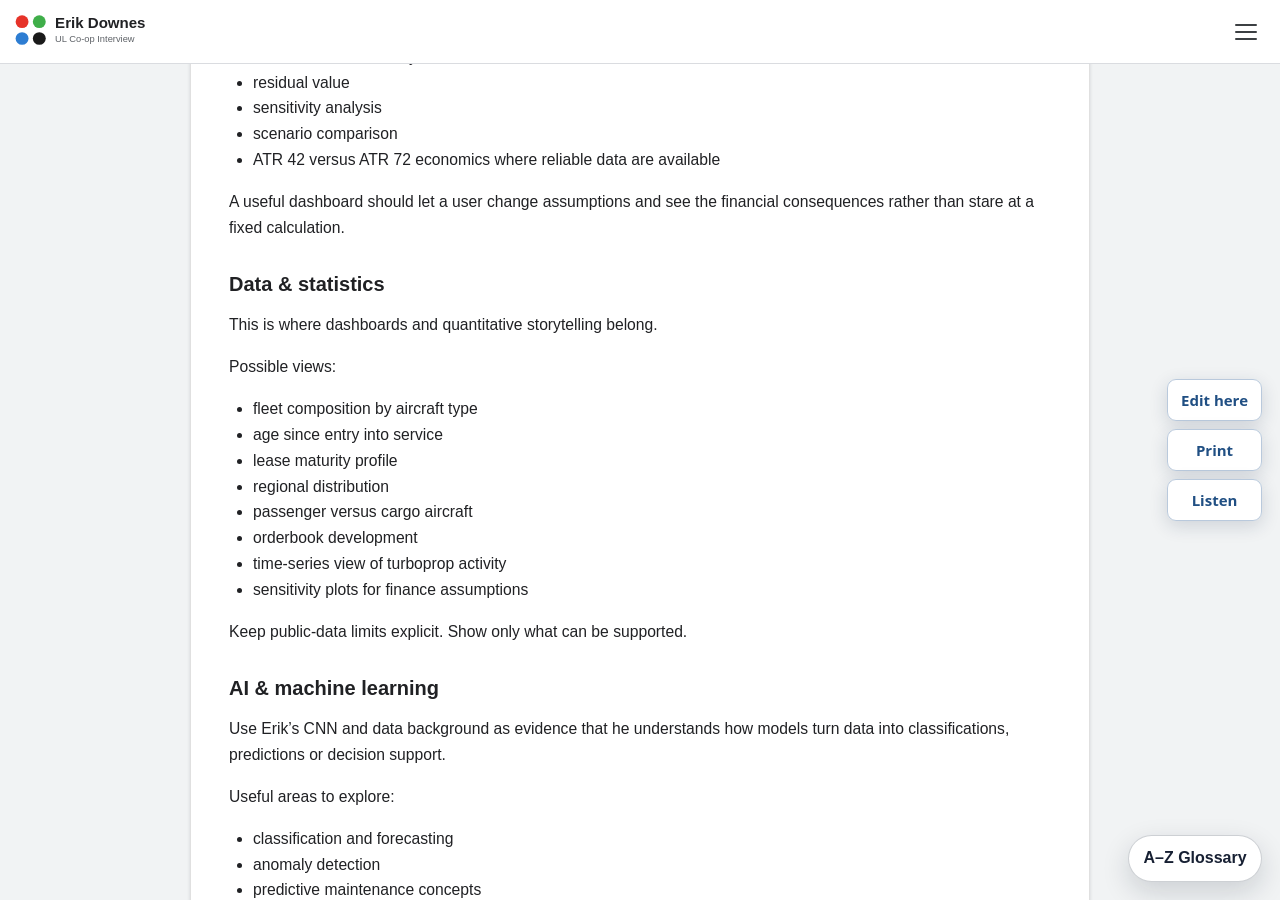
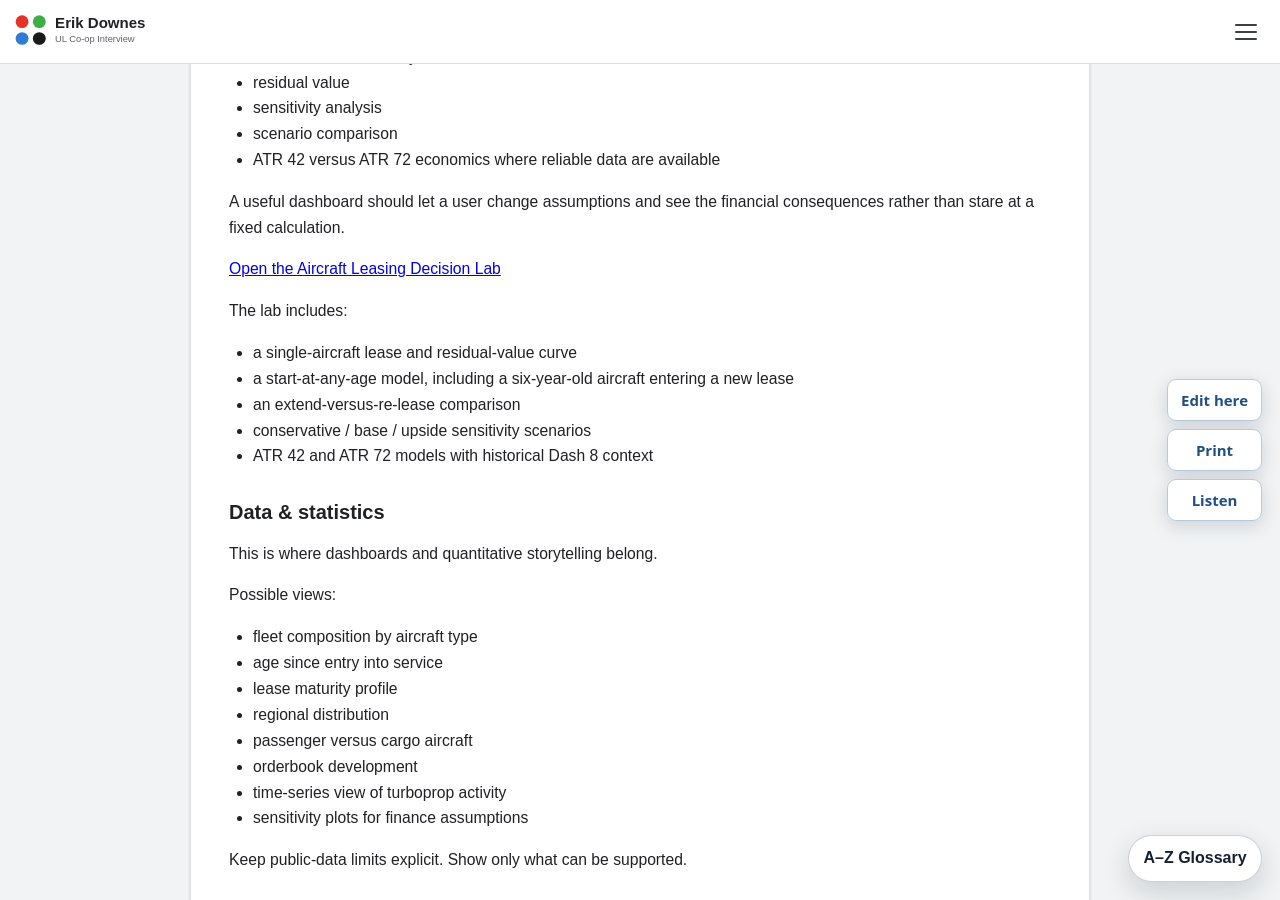
Before and after one commit to ronandownes/coop, a Jekyll site: the page built from tech-theory.md, in a window 1280 px wide and 900 px high, scrolled down 853 px. Built offline with Jekyll 4.4.1, drawn with Linux system fonts in a browser that asks for light colours.

Commit message:
Link aircraft leasing decision lab

```diff
--- a/tech-theory.md
+++ b/tech-theory.md
@@ -40,6 +40,15 @@ Topics to develop:
 - ATR 42 versus ATR 72 economics where reliable data are available
 
 A useful dashboard should let a user change assumptions and see the financial consequences rather than stare at a fixed calculation.
+
+[Open the Aircraft Leasing Decision Lab]({{ '/lease-dashboard.html' | relative_url }})
+
+The lab includes:
+- a single-aircraft lease and residual-value curve
+- a start-at-any-age model, including a six-year-old aircraft entering a new lease
+- an extend-versus-re-lease comparison
+- conservative / base / upside sensitivity scenarios
+- ATR 42 and ATR 72 models with historical Dash 8 context
 
 ## Data & statistics
 
```
